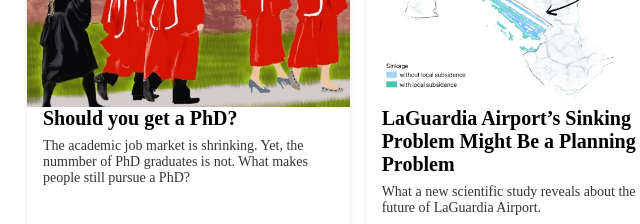
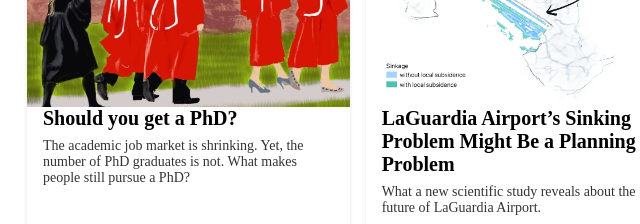
Before and after one commit to shivangibishnoi/shivangibishnoi.github.io, a plain HTML site: page index.html in a window 1280 px wide. Shown: the part 820-1044 px from the top of the page, 113-753 px from the left. Drawn offline with Linux system fonts and the light colour scheme; a web font is replaced by a local one.

Commit message:
Update index.html

```diff
--- a/index.html
+++ b/index.html
@@ -60,7 +60,7 @@
                 <div class="card-body">
                     <h2 class="card-title">Should you get a PhD?</h2>
                     <p class="card-text">
-                        The academic job market is shrinking. Yet, the nummber of PhD graduates is not. What makes people still pursue a PhD?
+                        The academic job market is shrinking. Yet, the number of PhD graduates is not. What makes people still pursue a PhD?
                     </p>
                     <div class="tags">
                         <span class="tag">Datawrapper</span>
```
